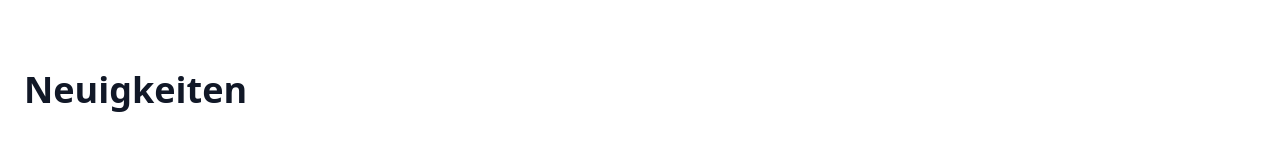
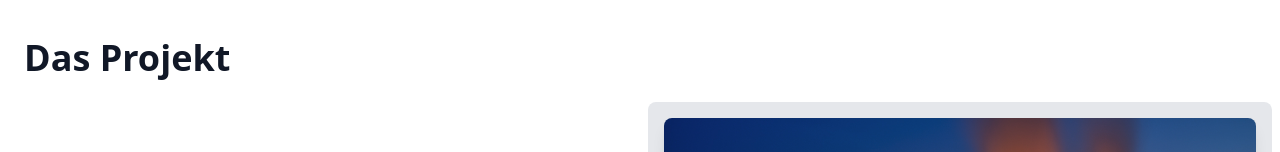
Before and after one commit to FabianStupperich/website_antelopes, a React (Vite) app: page / in a window 1280 px wide. Shown: the part 854-1006 px from the top of the page. Built offline with nearby package versions, Linux system fonts and the light colour scheme; grey boxes are pictures that could not be loaded.

Commit message:
Updated App.tsx

```diff
--- a/src/App.tsx
+++ b/src/App.tsx
@@ -43,7 +43,7 @@ function App() {
           </div>
         </div>
       </div>
-      <News />
+
       <Project />
       <Consortium />
       <Contact />
```
